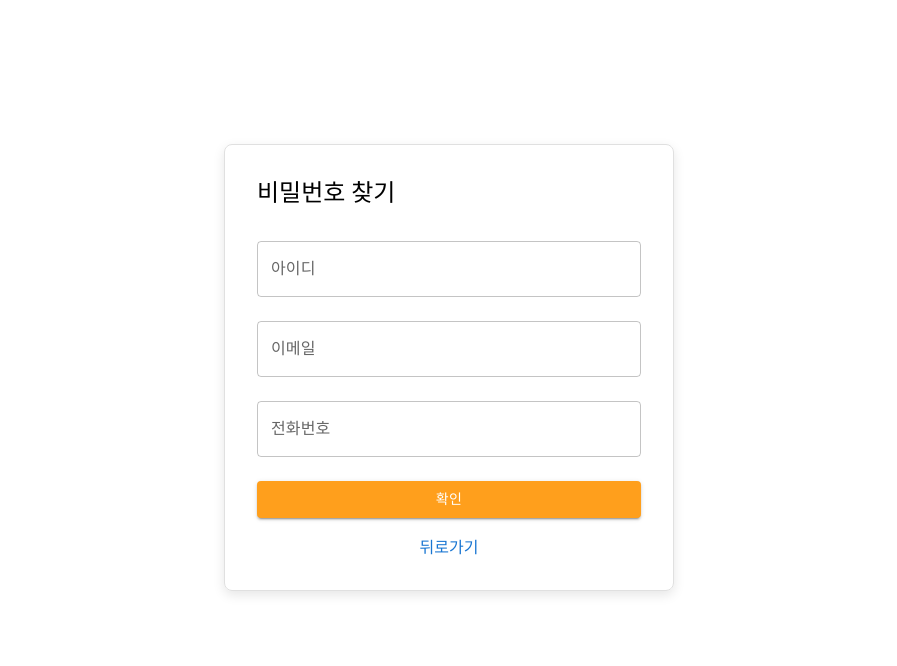
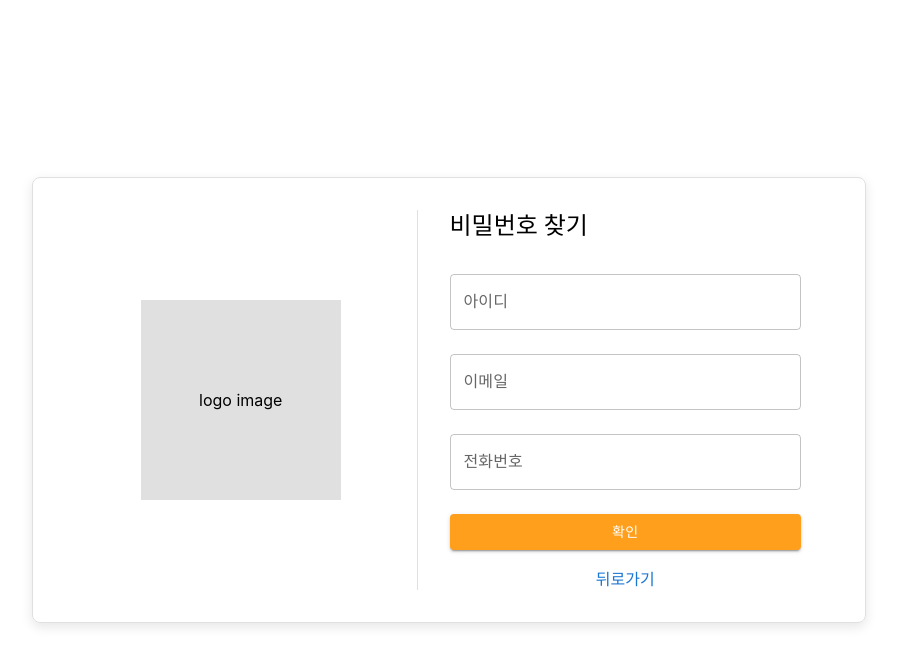
Before and after one commit to yeosujin/tabletop-front, a React (Create React App) app: page /password in a window 1280 px wide. Shown: the top 666 px of the page, without its empty margins (191-1088 px from the left). Built offline with nearby package versions, Linux system fonts and the light colour scheme; the HTML template or start-up script is replaced by a standard one.

Commit message:
fix: resetpassword and login modify

```diff
--- a/src/App.js
+++ b/src/App.js
@@ -23,6 +23,8 @@ import MyProfileModifyPage from './pages/seller/profile/modify'
 import CompletePage from './pages/consumer/complete'
 import { createTheme, ThemeProvider } from '@mui/material'
 import Dashboard from './pages/seller/sales/pages/dashboard'
+import ProtectedRoute from './components/route/ProtectedRoute';
+import PrivateRoute from './components/route/PrivateRoute'
 
 const NotFound = () => <h1>404 - 페이지를 찾을 수 없습니다.</h1>
 
@@ -60,7 +62,11 @@ const theme = createTheme({
 const router = createBrowserRouter([
     {
         path: 'login',
-        element: <SignInPage />,
+        element: (
+            <ProtectedRoute>
+              <SignInPage />
+            </ProtectedRoute>
+        ),
     },
     {
         path: 'signup',
@@ -82,27 +88,51 @@ const router = createBrowserRouter([
 
             {
                 path: 'storelist',
-                element: <StoreListPage />,
+                element: (
+                    <PrivateRoute>
+                        <StoreListPage />
+                    </PrivateRoute>
+                ),
             },
             {
                 path: 'storelist/:storeid/orders',
-                element: <OrderPage />,
+                element: (
+                    <PrivateRoute>
+                        <OrderPage />
+                    </PrivateRoute>
+                ),
             },
             {
                 path: 'sellers/:loginId/:storeId/menus',
-                element: <Menu />,
+                element: (
+                    <PrivateRoute>
+                        <Menu />
+                    </PrivateRoute>
+                ),
             },
             {
                 path: 'sellers/:loginId/profile',
-                element: <MyProfilePage />, // Placeholder for nested routes
+                element: (
+                    <PrivateRoute>
+                        <MyProfilePage />
+                    </PrivateRoute>
+                ),
             },
             {
                 path: 'sellers/:loginId/profile/modify',
-                element: <MyProfileModifyPage />,
+                element: (
+                    <PrivateRoute>
+                        <MyProfileModifyPage />
+                    </PrivateRoute>
+                ),
             },
             {
                 path: 'sellers/:loginId/stores/:storeId/charts',
-                element: <Dashboard />,
+                element: (
+                    <PrivateRoute>
+                        <Dashboard />
+                    </PrivateRoute>
+                ),
             },
         ],
     },
--- /dev/null
+++ b/src/components/route/PrivateRoute.jsx
@@ -0,0 +1,14 @@
+import React from 'react';
+import { Navigate } from 'react-router-dom';
+
+const isLogin = () => !!localStorage.getItem("accessToken");
+
+const PrivateRoute = ({ children }) => {
+    if (!isLogin()) {
+        return <Navigate to="/login" replace />;
+    }
+
+    return children;
+};
+
+export default PrivateRoute;
--- /dev/null
+++ b/src/components/route/ProtectedRoute.jsx
@@ -0,0 +1,14 @@
+import React from 'react';
+import { Navigate } from 'react-router-dom';
+
+const isLogin = () => !!localStorage.getItem("accessToken");
+
+const ProtectedRoute = ({ children }) => {
+    if (isLogin()) {
+        return <Navigate to="/" replace />;
+    }
+
+    return children;
+};
+
+export default ProtectedRoute;
--- a/src/pages/seller/sign-in/password/index.jsx
+++ b/src/pages/seller/sign-in/password/index.jsx
@@ -7,26 +7,52 @@ import { resetPassword } from '../../../../apis/auth/AuthAPI';
 
 const Container = styled(Box)(({ theme }) => ({
   display: 'flex',
-  marginTop: '9rem',
   alignItems: 'center',
   justifyContent: 'center',
+  height: '100vh',
   [theme.breakpoints.down('md')]: {
-    marginTop: '5rem',
     padding: '1rem',
   },
 }));
 
 const FormContainer = styled(Box)(({ theme }) => ({
   display: 'flex',
-  flexDirection: 'column',
+  flexDirection: 'row',
   border: '1px solid #e0e0e0',
   borderRadius: '8px',
-  width: '30%',
+  width: '60%',
   padding: '2rem',
   boxShadow: '0px 4px 12px rgba(0, 0, 0, 0.1)',
   [theme.breakpoints.down('md')]: {
+    flexDirection: 'column',
     width: '100%',
     padding: '1rem',
+  },
+}));
+
+const LogoBox = styled(Box)(({ theme }) => ({
+  width: '50%',
+  display: 'flex',
+  alignItems: 'center',
+  justifyContent: 'center',
+  borderRight: '1px solid #e0e0e0',
+  [theme.breakpoints.down('md')]: {
+    width: '100%',
+    borderRight: 'none',
+    borderBottom: '1px solid #e0e0e0',
+    marginBottom: '1rem',
+  },
+}));
+
+const FormBox = styled(Box)(({ theme }) => ({
+  width: '50%',
+  padding: '0 2rem',
+  display: 'flex',
+  flexDirection: 'column',
+  justifyContent: 'center',
+  [theme.breakpoints.down('md')]: {
+    width: '100%',
+    padding: '0',
   },
 }));
 
@@ -38,7 +64,6 @@ const PasswordPage = () => {
   const navigate = useNavigate();
   const theme = useTheme();
   const isMobile = useMediaQuery(theme.breakpoints.down('md'));
-  console.log(isMobile);
 
   const [values, setValues] = useState({
     loginId: '',
@@ -98,6 +123,21 @@ const PasswordPage = () => {
   return (
     <Container>
       <FormContainer>
+        <LogoBox>
+          <Box
+            sx={{
+              width: isMobile ? '150px' : '200px',
+              height: isMobile ? '150px' : '200px',
+              backgroundColor: '#e0e0e0',
+              display: 'flex',
+              alignItems: 'center',
+              justifyContent: 'center',
+            }}
+          >
+            logo image
+          </Box>
+        </LogoBox>
+        <FormBox>
           <Typography variant="h5" component="h1" gutterBottom sx={{ marginBottom: '2rem' }}>
             비밀번호 찾기
           </Typography>
@@ -136,6 +176,7 @@ const PasswordPage = () => {
           <Link to="/login" style={{ textDecoration: 'none', color: '#1976d2', marginTop: '1rem', textAlign: 'center' }}>
             뒤로가기
           </Link>
+        </FormBox>
       </FormContainer>
     </Container>
   );
```
Lines whose indentation alone changed are shown as unchanged.
